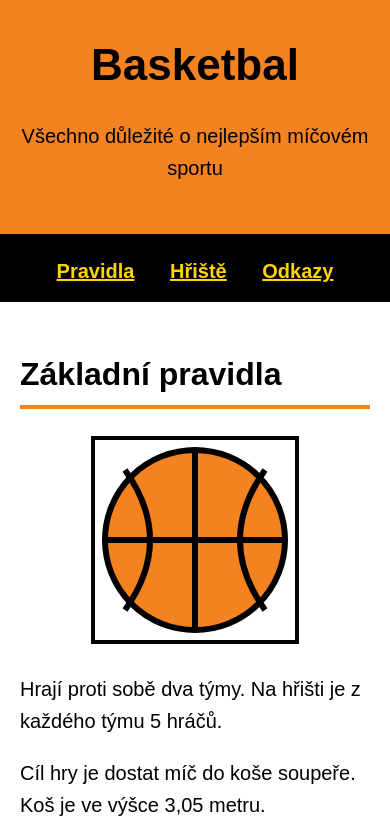
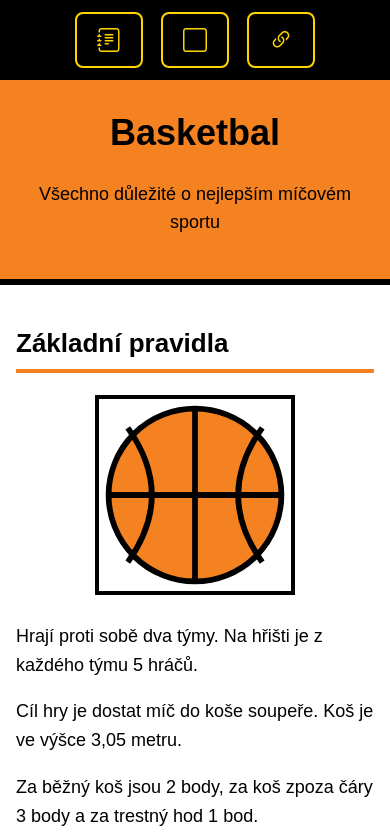
Before and after one commit to sebestas481-creator/projekt-web1, a plain HTML site: page index.html in a window 390 px wide. Shown: the top 838 px of the page. Drawn offline with nearby package versions, Linux system fonts and the light colour scheme.

Commit message:
Responzivnost Update

```diff
--- a/index.html
+++ b/index.html
@@ -4,20 +4,21 @@
   <meta charset="UTF-8">
   <meta name="viewport" content="width=device-width, initial-scale=1">
   <title>Basketbal</title>
+  <link rel="stylesheet" href="https://cdn.jsdelivr.net/npm/bootstrap-icons@1.11.3/font/bootstrap-icons.min.css">
   <link rel="stylesheet" href="style.css">
 </head>
 <body>
+
+  <nav>
+    <a href="#pravidla"><i class="bi bi-journal-text" aria-hidden="true"></i><span class="nav-label">Pravidla</span></a>
+    <a href="#hriste"><i class="bi bi-square" aria-hidden="true"></i><span class="nav-label">Hřiště</span></a>
+    <a href="#odkazy"><i class="bi bi-link-45deg" aria-hidden="true"></i><span class="nav-label">Odkazy</span></a>
+  </nav>
 
   <header>
     <h1>Basketbal</h1>
     <p>Všechno důležité o nejlepším míčovém sportu</p>
   </header>
-
-  <nav>
-    <a href="#pravidla">Pravidla</a>
-    <a href="#hriste">Hřiště</a>
-    <a href="#odkazy">Odkazy</a>
-  </nav>
 
   <main>
 
--- a/style.css
+++ b/style.css
@@ -30,6 +30,10 @@ nav a {
   color: #FFD400;
   font-weight: bold;
   margin: 0 15px;
+}
+
+nav .bi {
+  display: none;
 }
 
 main {
@@ -84,3 +88,73 @@ footer {
   padding: 20px;
   margin-top: 40px;
 }
+
+@media (max-width: 600px) {
+  body {
+    font-size: 18px;
+  }
+
+  header {
+    padding: 24px 16px;
+  }
+
+  header h1 {
+    font-size: 36px;
+  }
+
+  nav {
+    display: flex;
+    flex-wrap: wrap;
+    justify-content: center;
+    gap: 8px 18px;
+    padding: 12px;
+  }
+
+  nav a {
+    display: inline-flex;
+    align-items: center;
+    justify-content: center;
+    min-width: 44px;
+    min-height: 44px;
+    margin: 0;
+    padding: 4px 10px;
+    border: 2px solid #FFD400;
+    border-radius: 8px;
+    text-decoration: none;
+  }
+
+  nav .bi {
+    display: inline-block;
+    font-size: 24px;
+    line-height: 1;
+  }
+
+  .nav-label {
+    position: absolute;
+    width: 1px;
+    height: 1px;
+    padding: 0;
+    margin: -1px;
+    overflow: hidden;
+    clip: rect(0, 0, 0, 0);
+    white-space: nowrap;
+    border: 0;
+  }
+
+  main {
+    padding: 16px;
+  }
+
+  h2 {
+    font-size: 26px;
+  }
+
+  img {
+    box-sizing: border-box;
+    height: auto;
+  }
+
+  .button {
+    padding: 12px 24px;
+  }
+}
```
